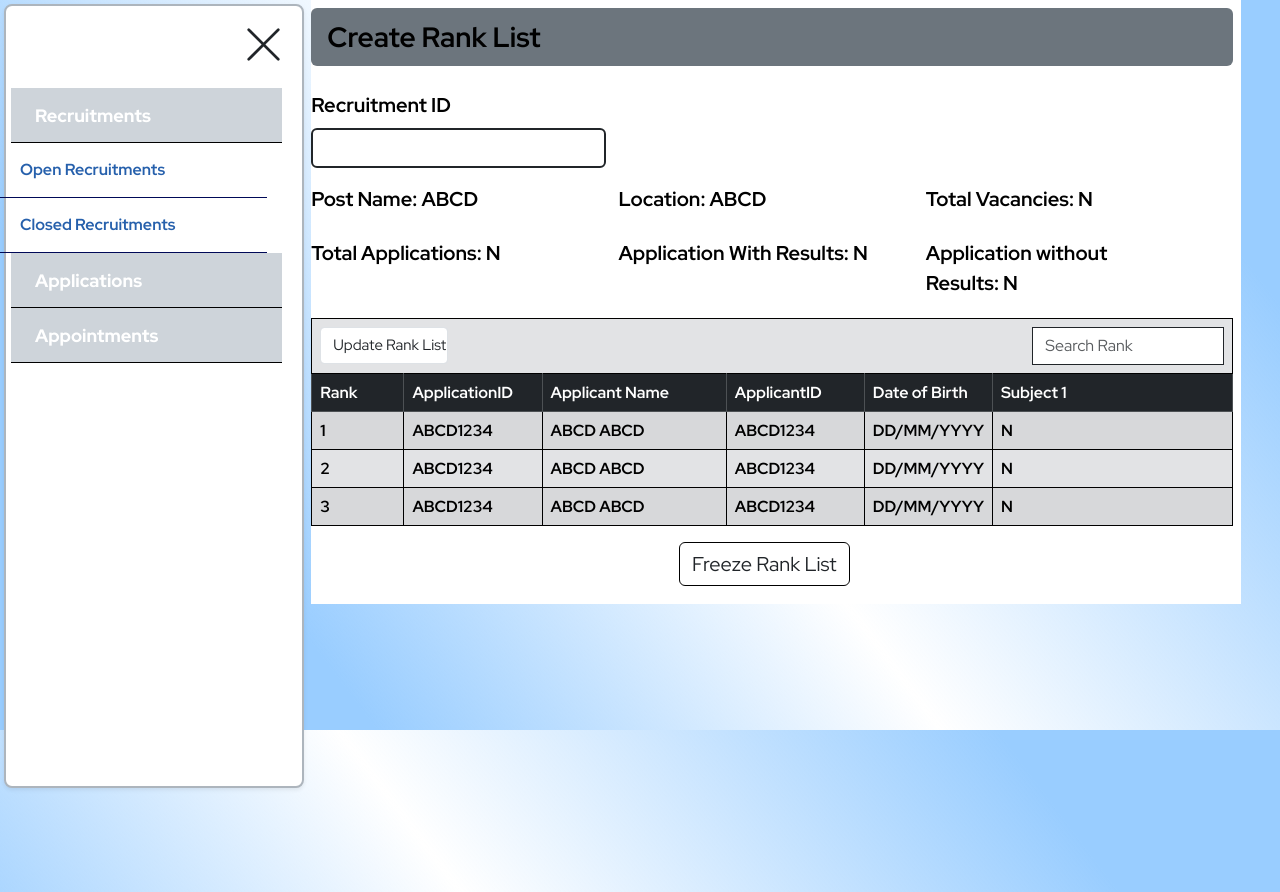
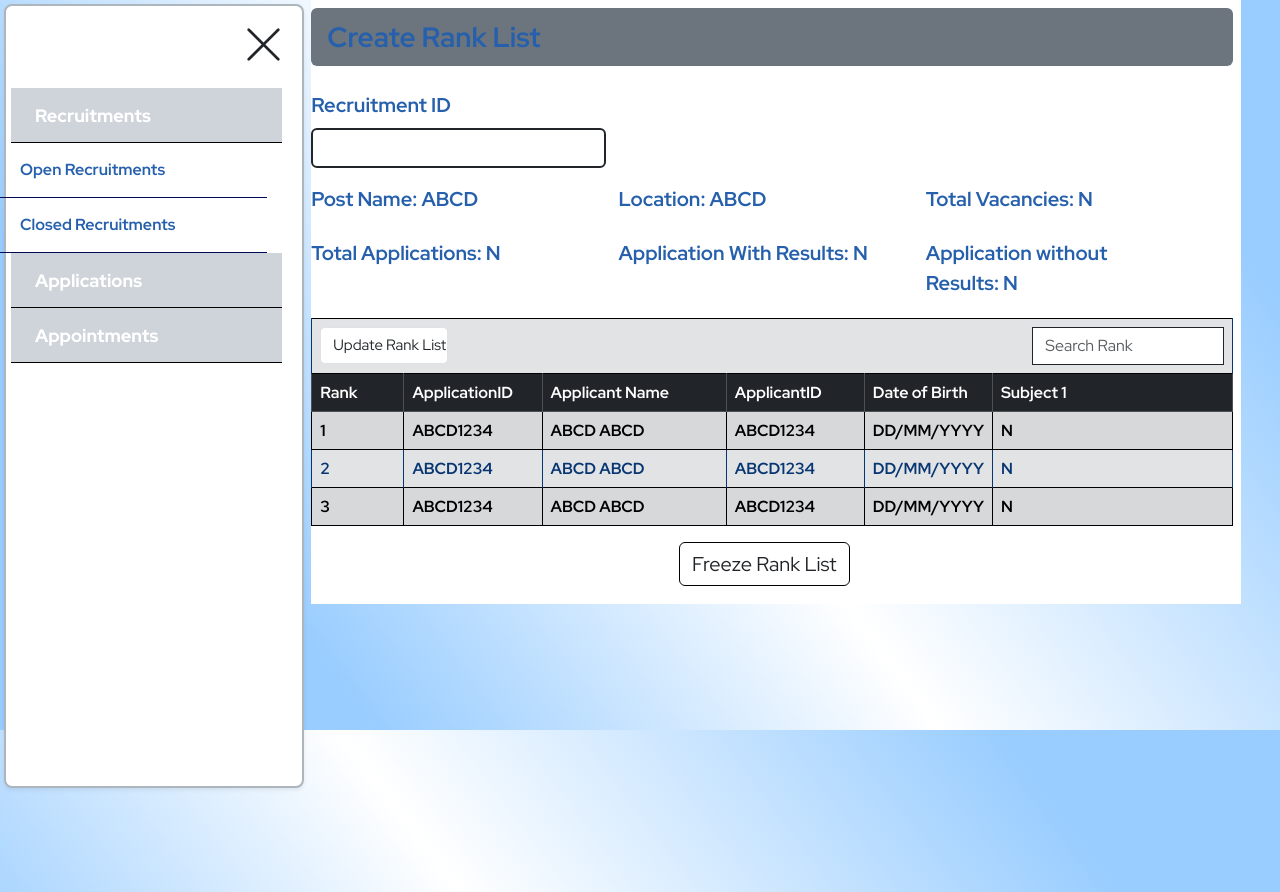
Before and after one commit to DebanilRoy/e-Recruitment-Management-System, a PHP site: page /create_rank_list.html in a window 1280 px wide. Shown: the part 70-962 px from the top of the page. Run offline with PHP 8.4, Linux system fonts and the light colour scheme; some web fonts are replaced.

Commit message:
Update stylesheet.css

```diff
--- a/html/stylesheet.css
+++ b/html/stylesheet.css
@@ -17,10 +17,9 @@
     font-weight: 700;
     font-style: normal;
     overflow-x: hidden;
-    height: auto;
-    color: black;
-    background: rgb(0,130,255);
-    background: linear-gradient(53deg, rgba(0,130,255,0.4) 20%, rgba(255,255,255,1) 50%, rgba(0,130,255,0.4) 85%);
+    color: rgb(38, 96, 172);
+    background: rgb(0, 130, 255);
+    background: linear-gradient(53deg, rgba(0, 130, 255, 0.4) 20%, rgba(255, 255, 255, 1) 50%, rgba(0, 130, 255, 0.4) 85%);
     background-attachment: fixed;
 }
 
@@ -288,12 +287,21 @@
     overflow-x: auto;
     white-space: nowrap;
     --bs-table-border-color: black;
-    --bs-table-bg: rgba(0,130,255,0.25);
+    --bs-table-bg: rgba(0, 130, 255, 0.15);
 }
 
-thead, td, tr {
+thead,
+tr,
+td
+ {
     border: solid 1.75px;
     font-weight: 700;
+    --bs-table-color: rgb(8, 54, 114);
+    vertical-align: middle;
+}
+
+checkboxSendAppointment {
+    vertical-align: middle;
 }
 
 .buttonSendAppointment {
```
